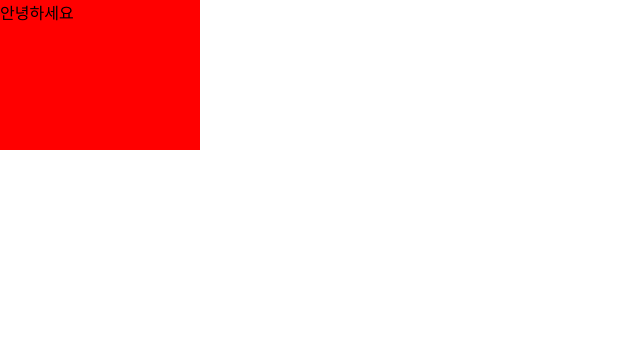
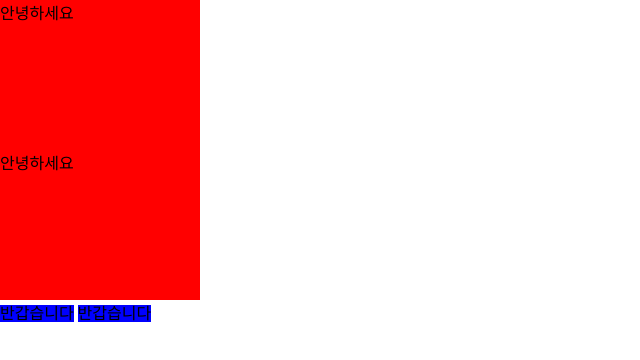
Before and after one commit to yykdev/html_css_second_step, a plain HTML site: page index.html in a window 1280 px wide. Shown: the whole page, without its empty margins (0-640 px from the left). Drawn offline with Linux system fonts and the light colour scheme.

Commit message:
수업 내용 정리

```diff
--- a/css/main.css
+++ b/css/main.css
@@ -8,3 +8,10 @@ div {
     width: 200px;
     height: 150px;
 }
+
+
+span {
+    background-color: blue;
+    width: 200px;
+    height: 150px;
+}
--- a/index.html
+++ b/index.html
@@ -7,5 +7,9 @@
 </head>
 <body>
     <div>안녕하세요</div>
+    <div>안녕하세요</div>
+
+    <span>반갑습니다</span>
+    <span>반갑습니다</span>
 </body>
 </html>
```
Also changed, not shown: 1 other file.
